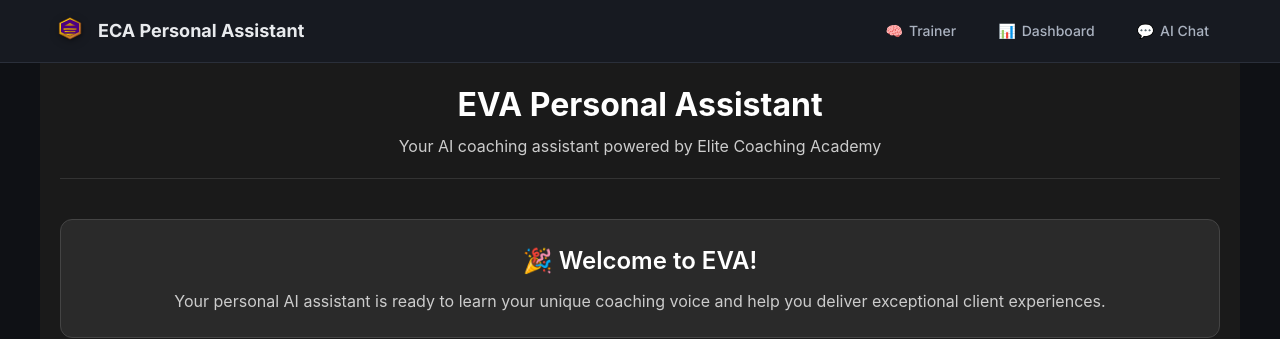
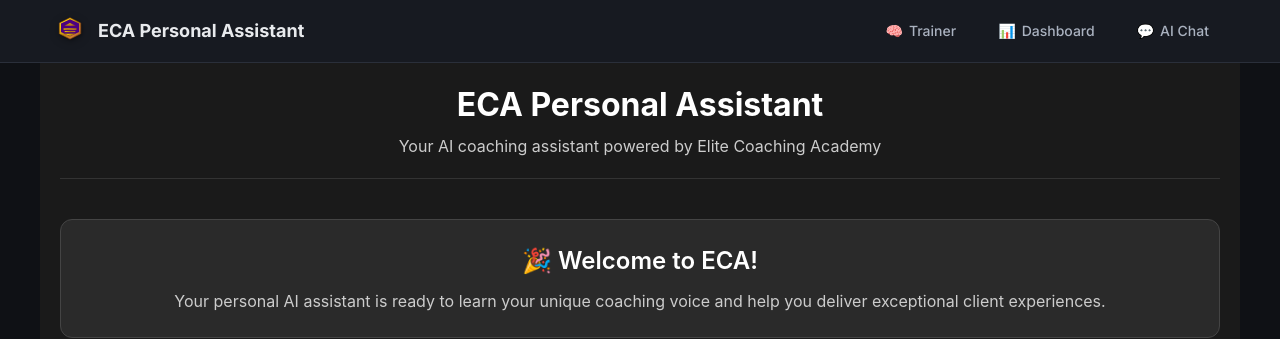
Before and after one commit to kgone1211/eca-personal-assistant-chatbot, a Next.js app: page /experiences/client-consultation in a window 1280 px wide. Shown: the top 339 px of the page. Built offline with nearby package versions, Linux system fonts and the light colour scheme.

Commit message:
Fix branding: Change EVA to ECA throughout Whop experience page
- Update main title to 'ECA Personal Assistant'
- Change welcome message to 'Welcome to ECA!'
- Update loading text to 'Loading ECA Assistant...'
- Correct branding to match Elite Coaching Academy

```diff
--- a/app/experiences/[experienceId]/page.tsx
+++ b/app/experiences/[experienceId]/page.tsx
@@ -23,7 +23,7 @@
         fontSize: '16px',
         color: '#666'
       }}>
-        Loading EVA Assistant...
+        Loading ECA Assistant...
       </div>
     );
   }
@@ -51,7 +51,7 @@
           color: '#ffffff',
           margin: '0 0 8px 0'
         }}>
-          EVA Personal Assistant
+          ECA Personal Assistant
         </h1>
         <p style={{
           fontSize: '16px',
@@ -86,7 +86,7 @@
           color: '#ffffff',
           margin: '0 0 12px 0'
         }}>
-          🎉 Welcome to EVA!
+          🎉 Welcome to ECA!
         </h2>
         <p style={{
           fontSize: '16px',
```
